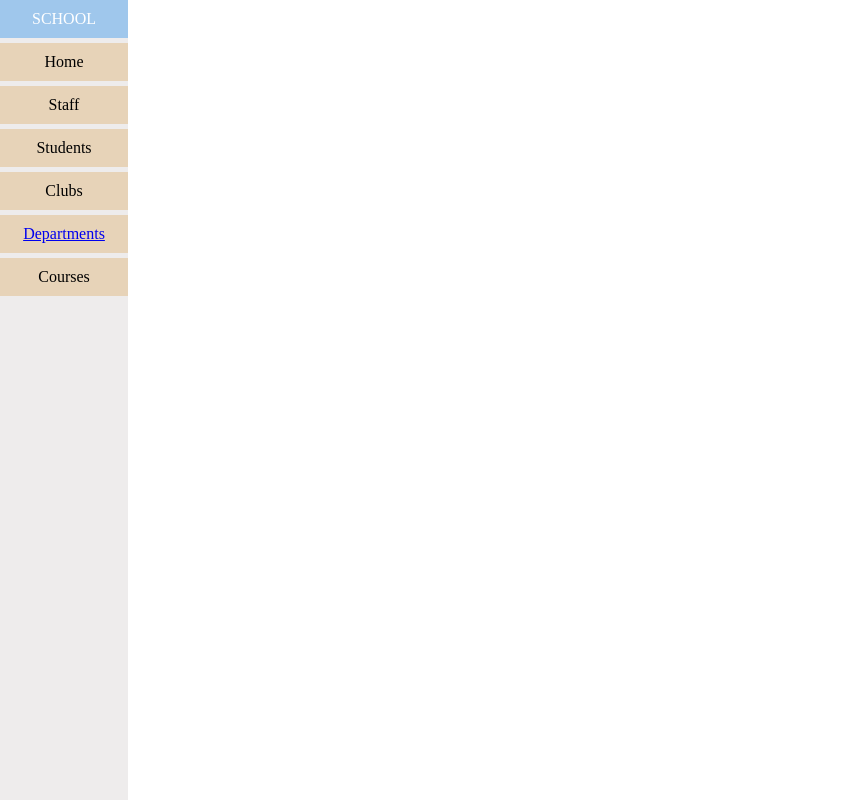
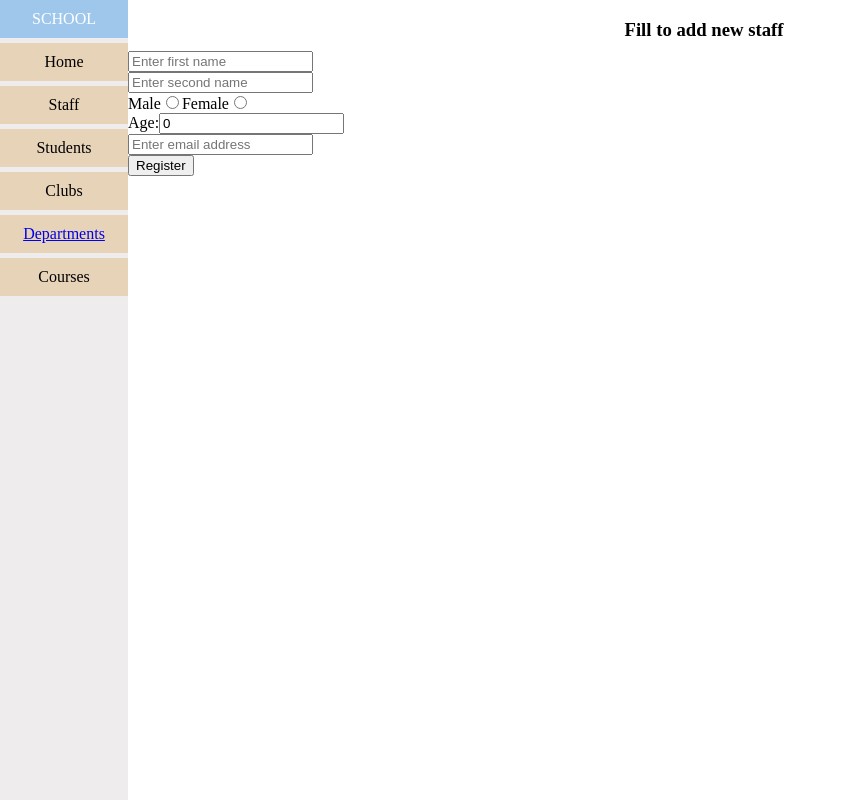
Before and after one commit to kalungirasuli/school_interface, a React (Vite) app: page /AddStaff in a window 1280 px wide. Shown: the whole page, without its empty margins (0-847 px from the left). Built offline with nearby package versions, Linux system fonts and the light colour scheme.

Commit message:
Add CRUD

```diff
--- a/src/App.jsx
+++ b/src/App.jsx
@@ -12,6 +12,7 @@ import { Route, Routes } from 'react-router'
 
 
 import EditStaff from './components/EditStaff.jsx'
+import AddStaff from './components/AddStaff.jsx'
 function App() {
 
 
@@ -31,6 +32,7 @@ function App() {
 
 
         <Route path='/staff/:id' element={<EditStaff/>}/>
+        <Route path='/AddStaff' element={<AddStaff/>}/>
 
       </Routes>
 
--- a/src/components/AddStaff.jsx
+++ b/src/components/AddStaff.jsx
@@ -0,0 +1,90 @@
+import axios from 'axios';
+import { useState } from 'react';
+
+export default function AddStaff() {
+    const [firstName, setFirstName] = useState('');
+    const [secondName, setSecondName] = useState('');
+    const [gender, setGender] = useState('');
+    const [age, setAge] = useState(0);
+    const [email, setEmail] = useState('');
+    const [errorMessage, setErrorMessage] = useState('');
+
+    const handleFirstNameChange = (e) => {
+        setFirstName(e.target.value);
+    };
+    const handleSecondNameChange = (e) => {
+        setSecondName(e.target.value);
+    };
+    const handleGenderChange = (e) => {
+        setGender(e.target.value);
+    };
+    const handleAgeChange = (e) => {
+        setAge(e.target.value);
+    };
+    const handleEmailChange = (e) => {
+        setEmail(e.target.value);
+    };
+
+    const handleSubmit = async (e) => {
+        e.preventDefault();
+        try {
+            const newData = {
+                firstName: firstName,
+                secondName: secondName,
+                gender: gender,
+                age: age,
+                email: email
+            };
+
+            await axios.post('https://schoolapi-op58.onrender.com/v1/staff', newData);
+
+            // Optionally, you can reset the form after successful submission
+            setFirstName('');
+            setSecondName('');
+            setGender('');
+            setAge(0);
+            setEmail('');
+            setErrorMessage('');
+        } catch (error) {
+            if (error.response && error.response.status === 409) {
+                setErrorMessage('Department with the same name already exists.');
+            } else {
+                setErrorMessage('Error adding data. Please try again later.');
+            }
+        }
+    };
+
+    return (
+        <>
+            <div>
+                <h3>Fill to add new staff</h3>
+                <form onSubmit={handleSubmit}>
+                    <div>
+                        <input type="text" value={firstName} onChange={handleFirstNameChange} placeholder='Enter first name'/>
+                    </div>
+                    <div>
+                    <input type="text" value={secondName} onChange={handleSecondNameChange} placeholder='Enter second name'/>
+                    </div>
+                    <div>
+                    Male
+                    <input type="radio" name="gender" value="male" checked={gender === 'male'} onChange={handleGenderChange} />
+                    Female
+                    <input type="radio" name="gender" value="female" checked={gender === 'female'} onChange={handleGenderChange} />
+                    </div>
+                    <div>
+                    <label>
+                        Age:
+                        <input type="number" value={age} onChange={handleAgeChange} />
+                    </label>
+                    </div>
+                   <div>
+                        <input type="text" value={email} onChange={handleEmailChange} placeholder='Enter email address'/>
+                   </div>
+                    <button>Register</button>
+                </form>
+            </div>
+
+            {errorMessage && <p>{errorMessage}</p>}
+        </>
+    );
+}
--- a/src/components/EditStaff.jsx
+++ b/src/components/EditStaff.jsx
@@ -8,7 +8,7 @@ export default function EditStaff() {
   const [firstName, setFirstName] = useState('');
   const [secondName, setSecondName] = useState('');
   const [gender, setGender] = useState('');
-  const [age, setAge] = useState({});
+  const [age, setAge] = useState(0);
   const [email, setEmail] = useState('');
 
   const [data, setData] = useState({});
@@ -58,7 +58,7 @@ export default function EditStaff() {
         secondName: secondName,
         gender: gender,
         age: age,
-        email:email
+        email: email
       };
 
       await axios.put(`https://schoolapi-op58.onrender.com/v1/staff/${id}`, updatedData);
@@ -70,14 +70,35 @@ export default function EditStaff() {
 
   return (
     <>
+      <div>
+        <h3>Fill to Edit Staff</h3>
         <form>
+          <div>
             <input type="text" value={firstName} onChange={handleFirstNameChange} />
+          </div>
+          <div>
             <input type="text" value={secondName} onChange={handleSecondNameChange} />
-        <input type="text" value={gender} onChange={handleGenderChange} />
-        <input type="text" value={age} onChange={handleAgeChange} />
+          </div>
+          <div>
+            Male
+            <input type="radio" name="gender" value="male" checked={gender === 'male'} onChange={handleGenderChange} />
+            Female
+            <input type="radio" name="gender" value="female" checked={gender === 'female'} onChange={handleGenderChange} />
+          </div>
+          <div>
+            <label>
+              Age:
+              <input type="number" value={age} onChange={handleAgeChange} />
+            </label>
+          </div>
+          <div>
             <input type="text" value={email} onChange={handleEmailChange} />
+          </div>
+
           <button onClick={handleSave}>Save</button>
         </form>
+      </div>
+
     </>
   );
 }
--- a/src/components/Stafftable.jsx
+++ b/src/components/Stafftable.jsx
@@ -20,6 +20,14 @@ export default function Staff() {
     fetchData();
   }, []);
 
+  const handleDelete = async (id) => {
+    try {
+      await axios.delete(`https://schoolapi-op58.onrender.com/v1/staff/${id}`);
+      setData((prevData) => prevData.filter((staff) => staff._id !== id));
+    } catch (error) {
+      console.error('Error deleting department:', error);
+    }
+  };
 
   return (
     <>
@@ -34,7 +42,8 @@ export default function Staff() {
             <th>Gender</th>
             <th>Age</th>
             <th>Email</th>
-            <th>Actions</th>
+            <th>Action</th>
+            <th>Action</th>
           </tr>
         </thead>
         <tbody>
@@ -47,7 +56,10 @@ export default function Staff() {
               <td>{staff.age}</td>
               <td>{staff.email}</td>
               <td>
-              <Link to={`/staff/${staff._id}`} className="link-button">Edit</Link>
+              <Link to={`/staff/${staff._id}`}><button>Edit</button></Link>
+              </td>
+              <td>
+              <button onClick={() => handleDelete(staff._id)}>Delete</button>
               </td>
 
             </tr>
@@ -55,7 +67,7 @@ export default function Staff() {
         </tbody>
       </table>
       <button className="add" >
-        <Link to=''  className="addtext"> +Add</Link>
+        <Link to='/AddStaff'  className="addtext"> +Add</Link>
       </button>
     </>
   );
```
Lines whose indentation alone changed are shown as unchanged.
